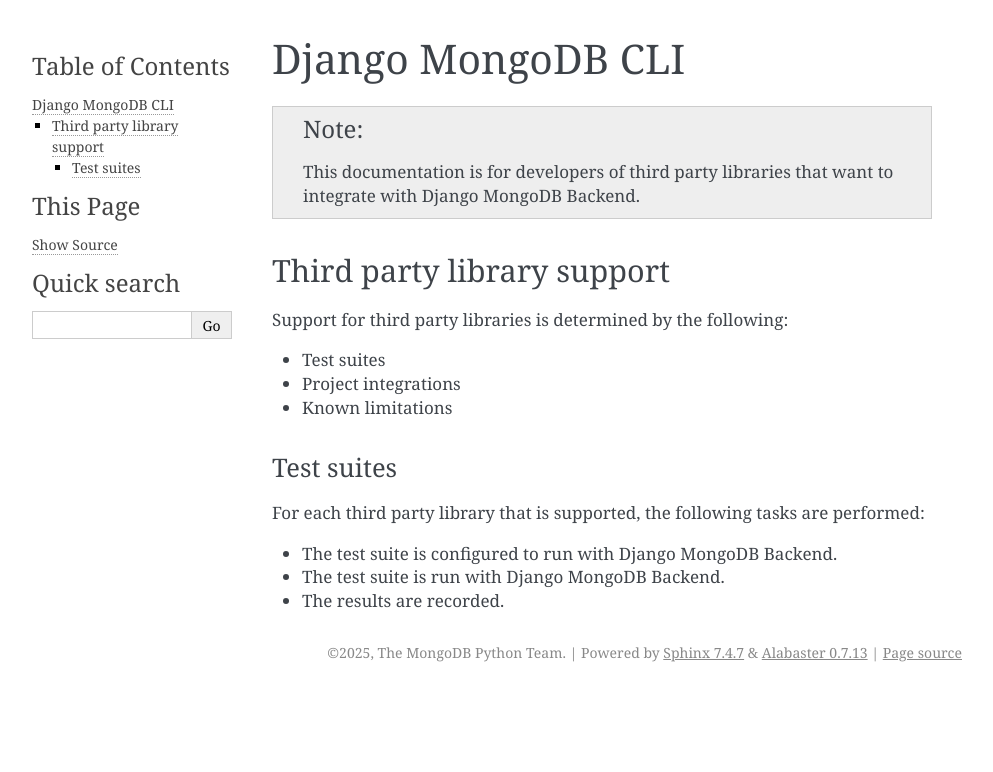
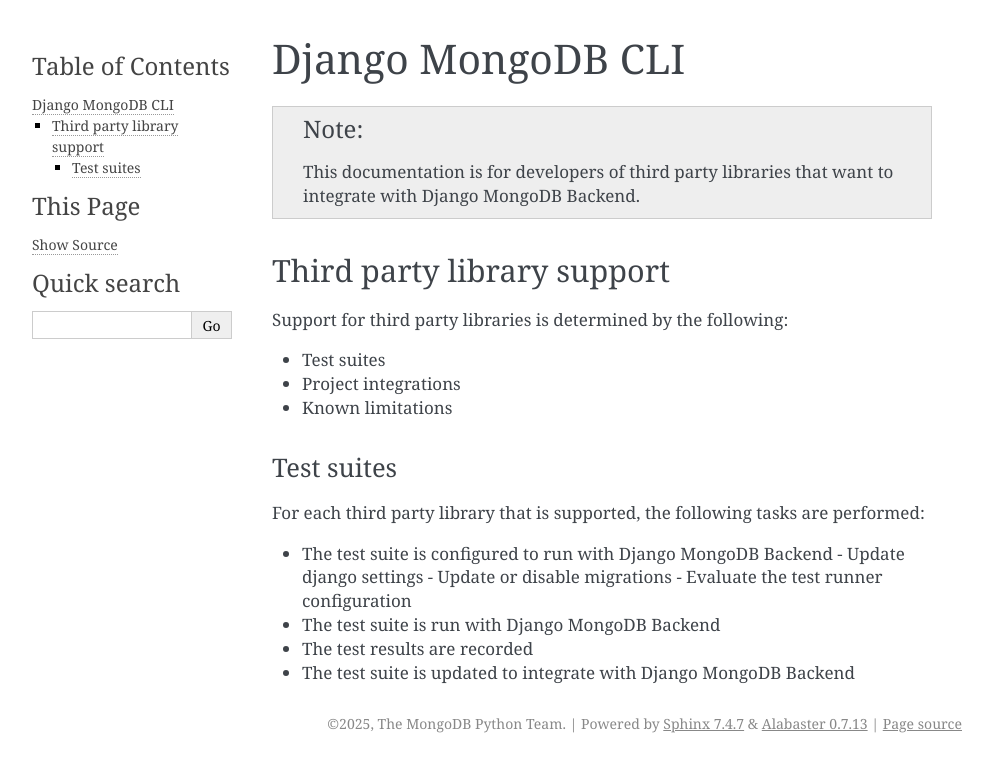
Before and after one commit to aclark4life/django-mongodb-cli, a Sphinx documentation site: the page built from docs/index.rst, in a window 1280 px wide. Shown: the top 772 px of the page, without its empty margins (148-1141 px from the left). Built offline with Sphinx 7.4.7, drawn with Linux system fonts in a browser that asks for light colours.

Commit message:
Update docs

```diff
--- a/docs/index.rst
+++ b/docs/index.rst
@@ -20,6 +20,10 @@
 
 For each third party library that is supported, the following tasks are performed:
 
-- The test suite is configured to run with Django MongoDB Backend.
-- The test suite is run with Django MongoDB Backend.
-- The results are recorded.
+- The test suite is configured to run with Django MongoDB Backend
+  - Update django settings
+  - Update or disable migrations
+  - Evaluate the test runner configuration
+- The test suite is run with Django MongoDB Backend
+- The test results are recorded
+- The test suite is updated to integrate with Django MongoDB Backend
```
